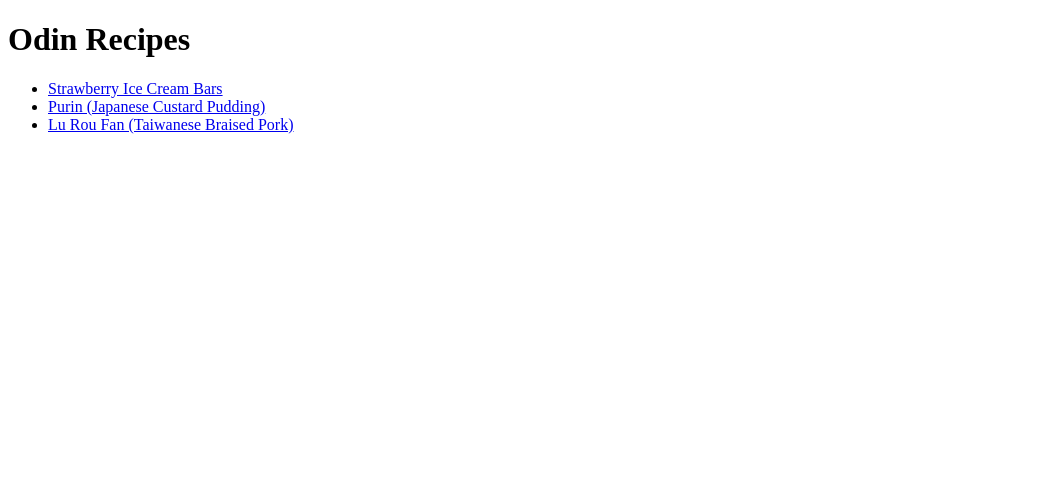
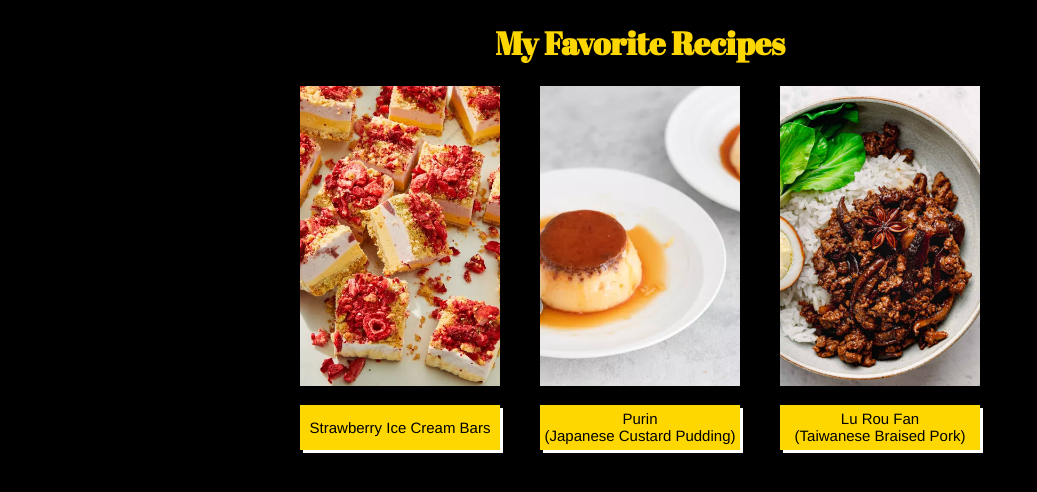
Before and after one commit to emilychuang314/odin-recipes, a plain HTML site: page index.html in a window 1280 px wide. Shown: the whole page, without its empty margins (0-1037 px from the left). Drawn offline with Linux system fonts and the light colour scheme.

Commit message:
displays the elements in a more presentable way

```diff
--- a/index.html
+++ b/index.html
@@ -2,14 +2,27 @@
 <html>
     <head>
         <meta charset="8-utf">
-        <title>Odin Recipes</title>
+        <title>My Favorite Recipes</title>
+        <link rel="stylesheet" href="style.css">
+        <link rel="preconnect" href="https://fonts.googleapis.com">
+        <link rel="preconnect" href="https://fonts.gstatic.com" crossorigin>
+        <link href="https://fonts.googleapis.com/css2?family=Abril+Fatface&display=swap" rel="stylesheet">
     </head>
     <body>
-        <h1>Odin Recipes</h1>
-        <ul>
-            <li><a href="recipes/strawberry_ice_cream_bar.html">Strawberry Ice Cream Bars</a></li>
-            <li><a href="recipes/japanese_custard_pudding.html">Purin (Japanese Custard Pudding)</a></li>
-            <li><a href="recipes/lu_rou_fan.html">Lu Rou Fan (Taiwanese Braised Pork)</a></li>
-        </ul>
+        <h1 class="title">My Favorite Recipes</h1>
+        <div class="content">
+            <div class="recipes">
+                <a href="recipes/strawberry_ice_cream_bar.html"><img src="recipes/img/strawberryicecreambar.png" alt="Stawberry Ice Cream Bars"/></a>
+                <p>Strawberry Ice Cream Bars</p>
+            </div>
+            <div class="recipes">
+                <a href="recipes/japanese_custard_pudding.html"><img src="recipes/img/purin.png" alt="Purin"/></a>
+                <p>Purin<br/>(Japanese Custard Pudding)</p>
+            </div>
+            <div class="recipes">
+                <a href="recipes/lu_rou_fan.html"><img src="recipes/img/luroufan.png" alt="Taiwanese Braised Pork" /></a>
+                <p>Lu Rou Fan<br/>(Taiwanese Braised Pork)</p>
+            </div>
+        </div>
     </body>
 </html>
--- /dev/null
+++ b/recipes/recipes.css
@@ -0,0 +1,50 @@
+body{
+    background-color: black;
+    color: white;
+    font-family: 'Franklin Gothic Medium', 'Arial Narrow', Arial, sans-serif;
+}
+
+h1, h2 {
+    font-family: 'Abril Fatface', cursive;
+    color: gold;
+}
+
+h2 {
+    margin: 5px;
+}
+
+.title{
+    text-align: center;
+}
+
+img {
+    height: 300px;
+    width: 400px;
+    object-fit: cover;
+    display:block;
+    margin: 0px auto;
+}
+
+.sections {
+    background-color: rgba(255, 255, 255, 0.07);
+    border-radius: 5px;
+    padding: 10px 16px;
+    margin: 30px 16px;
+}
+
+a {
+    color: white;
+}
+
+#home a {
+    background-color: gold;
+    padding: 8px;
+    box-shadow: 5px 5px 0px white;
+    color: black;
+    text-decoration-line: none;
+}
+
+#home a:hover{
+    background-color: white;
+    box-shadow: 0px 0px 0px white;
+}
--- /dev/null
+++ b/style.css
@@ -0,0 +1,42 @@
+body{
+    background-color: black;
+    font-family: 'Franklin Gothic Medium', 'Arial Narrow', Arial, sans-serif;
+}
+.title {
+    font-family: 'Abril Fatface', cursive;
+    color: gold;
+    text-align: center;
+}
+
+.content{
+    display: flex;
+    flex-direction: row;
+    gap: 40px;
+    align-items: center;
+    justify-content: center;
+}
+
+img{
+    height: 300px;
+    width: 200px;
+    object-fit: cover;
+}
+
+.recipes p{
+    background-color: gold;
+    box-shadow: 3px 3px 0px white;
+    text-align: center;
+    color: black;
+    font-size: 15px;
+    width: 200px;
+    height: 45px;
+    box-sizing: border-box;
+    display: flex;
+    align-items: center;
+    justify-content: center;
+}
+
+.recipes img:hover{
+    transform: scale(1.03);
+    transition: all .5s;
+}
```
Also changed, not shown: recipes/japanese_custard_pudding.html (+13 -3 lines), recipes/lu_rou_fan.html (+13 -3 lines), recipes/strawberry_ice_cream_bar.html (+13 -3 lines).
